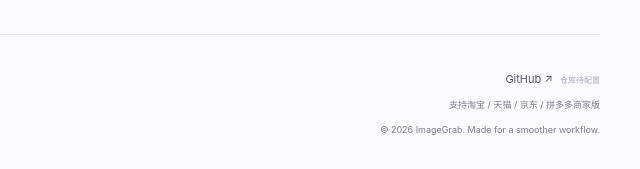
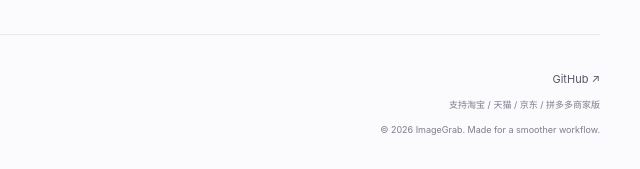
Before and after one commit to fanbucket07861-bit/imagegrab, a browser extension: page docs/index.html in a window 1280 px wide. Shown: the part 4003-4172 px from the top of the page, 640-1280 px from the left. Drawn offline with Linux system fonts and the light colour scheme.

Commit message:
Fix website GitHub repository link

```diff
--- a/docs/index.html
+++ b/docs/index.html
@@ -91,7 +91,7 @@
     </section>
     <section class="cta container" id="download" aria-labelledby="cta-title" data-reveal><span class="cta-logo"><img src="assets/logo.svg" width="48" height="48" alt=""></span><p class="section-kicker">GOOD IMAGES. LESS EFFORT.</p><h2 id="cta-title">下一组好图，<br class="mobile-break">收得更轻松。</h2><p>从繁琐的保存操作中抽身，把灵感带回你的工作台。</p><a class="button button-primary" href="assets/imagegrab-v1.0.0.zip" download="ImageGrab-v1.0.0.zip">免费下载图提取 <svg class="icon"><use href="#icon-download"/></svg></a><span class="cta-note">Chrome 扩展 · 本地处理 · 无需注册</span></section>
   </main>
-  <footer class="site-footer container"><div><a class="brand" href="#top"><img src="assets/logo.svg" width="28" height="28" alt=""><strong>图提取</strong><span class="brand-en">ImageGrab</span></a><p>为每一次好图相遇，省一点力。</p></div><div class="footer-right"><a href="https://github.com/" target="_blank" rel="noreferrer" title="占位链接：发布项目后替换为实际仓库地址">GitHub ↗ <small>仓库待配置</small></a><span>支持淘宝 / 天猫 / 京东 / 拼多多商家版</span><small>© <span id="year">2026</span> ImageGrab. Made for a smoother workflow.</small></div></footer>
+  <footer class="site-footer container"><div><a class="brand" href="#top"><img src="assets/logo.svg" width="28" height="28" alt=""><strong>图提取</strong><span class="brand-en">ImageGrab</span></a><p>为每一次好图相遇，省一点力。</p></div><div class="footer-right"><a href="https://github.com/fanbucket07861-bit/imagegrab" target="_blank" rel="noreferrer" title="查看 ImageGrab GitHub 仓库">GitHub ↗</a><span>支持淘宝 / 天猫 / 京东 / 拼多多商家版</span><small>© <span id="year">2026</span> ImageGrab. Made for a smoother workflow.</small></div></footer>
   <div id="toast" class="toast" role="status" aria-live="polite"></div>
   <dialog id="demo-dialog" aria-labelledby="demo-dialog-title"><div class="dialog-heading"><div><p class="section-kicker">A LITTLE PREVIEW</p><h2 id="demo-dialog-title">这组好图，选好了。</h2></div><button id="dialog-close" aria-label="关闭预览">×</button></div><div id="demo-selected" class="selected-preview"></div><p class="dialog-note">这是官网的交互示意。安装扩展后，即可在真实商品页提取并批量下载图片。</p><a href="#install" class="button button-primary" id="dialog-install">去安装图提取 <svg class="icon"><use href="#icon-arrow"/></svg></a></dialog>
 </body></html>
```
